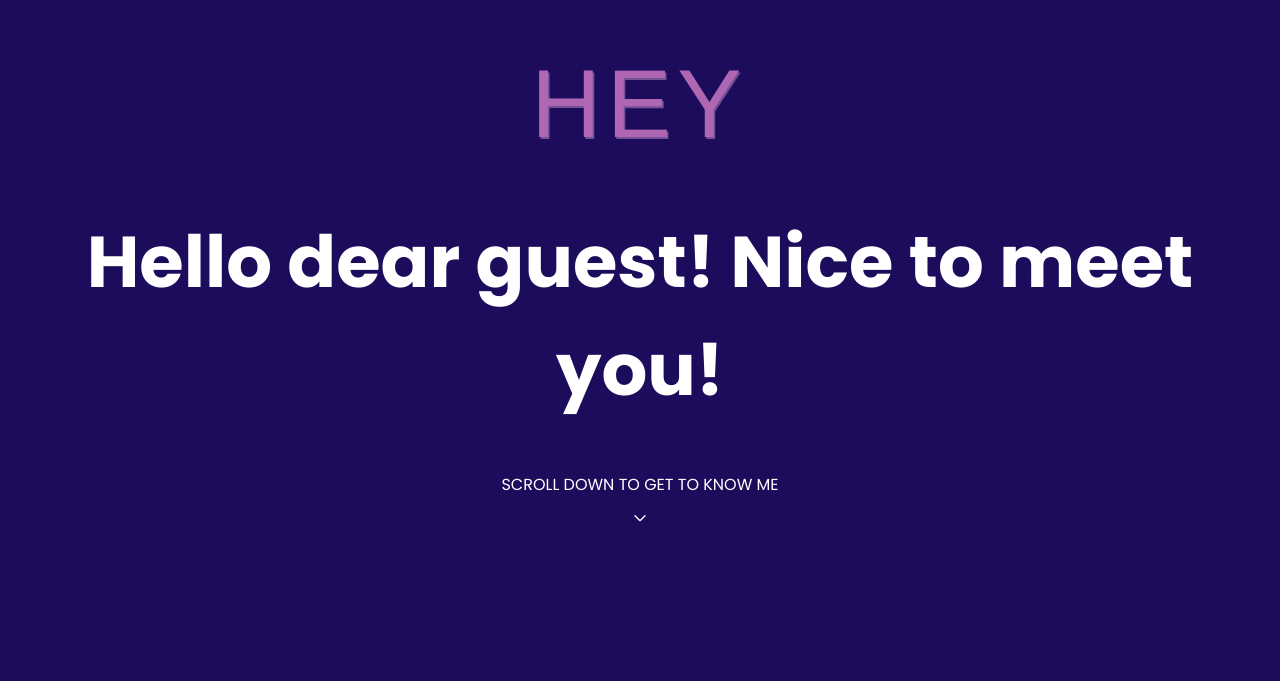
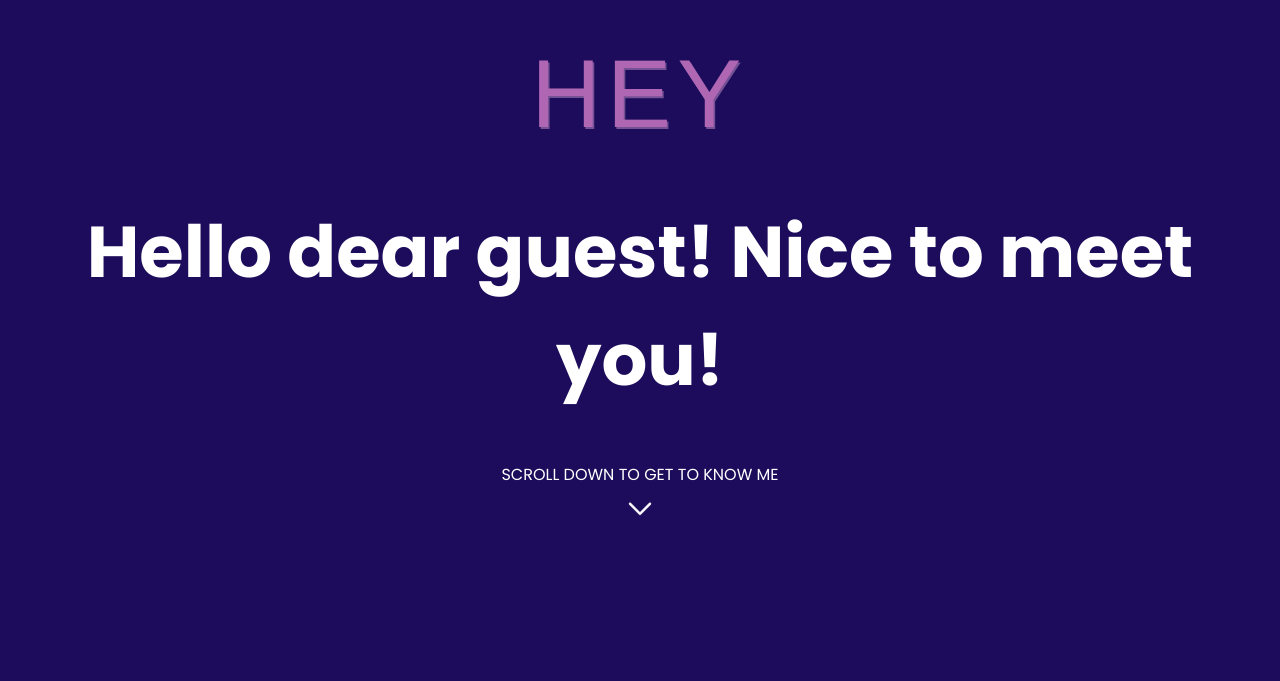
Before and after one commit to Lertis/portfolio, an Angular app: page / in a window 1280 px wide. Shown: the part 117-798 px from the top of the page. Built offline with nearby package versions, Linux system fonts and the light colour scheme; a web font is replaced by a local one.

Commit message:
Added arrow down animation

```diff
--- a/src/app/app.component.scss
+++ b/src/app/app.component.scss
@@ -47,18 +47,19 @@
       font-size: 16px;
       &__arrow {
         margin: 0 auto;
-        width: 20px;
-        height: 20px;
+        width: 40px;
+        height: 40px;
         background-image: url('../assets/backgrounds/down-arrow-svgrepo-com.svg');
         background-size: contain;
         transform: translate3d(0px, 10.4025px, 0px);
+        animation: upanddown 3s ease-in-out infinite;
       }
     }
   }
 }
 
 .short-about-me-block {
-  height: 950px;
+  height: 100vh;
   background-color: #1c0c5b;
   font-size: 36px;
   width: 100vw;
@@ -170,3 +171,21 @@
     transform: translate(0px, 0px);
   }
 }
+
+@keyframes upanddown {
+  0% {
+    transform: translate(0px);
+  }
+  40% {
+    transform: translateY(12px);
+  }
+  50% {
+    transform: translateY(12px);
+  }
+  60% {
+    transform: translateY(12px);
+  }
+  100% {
+    transform: translate(0px);
+  }
+}
```
Also changed, not shown: src/app/app.component.ts (+0 -12 lines).
